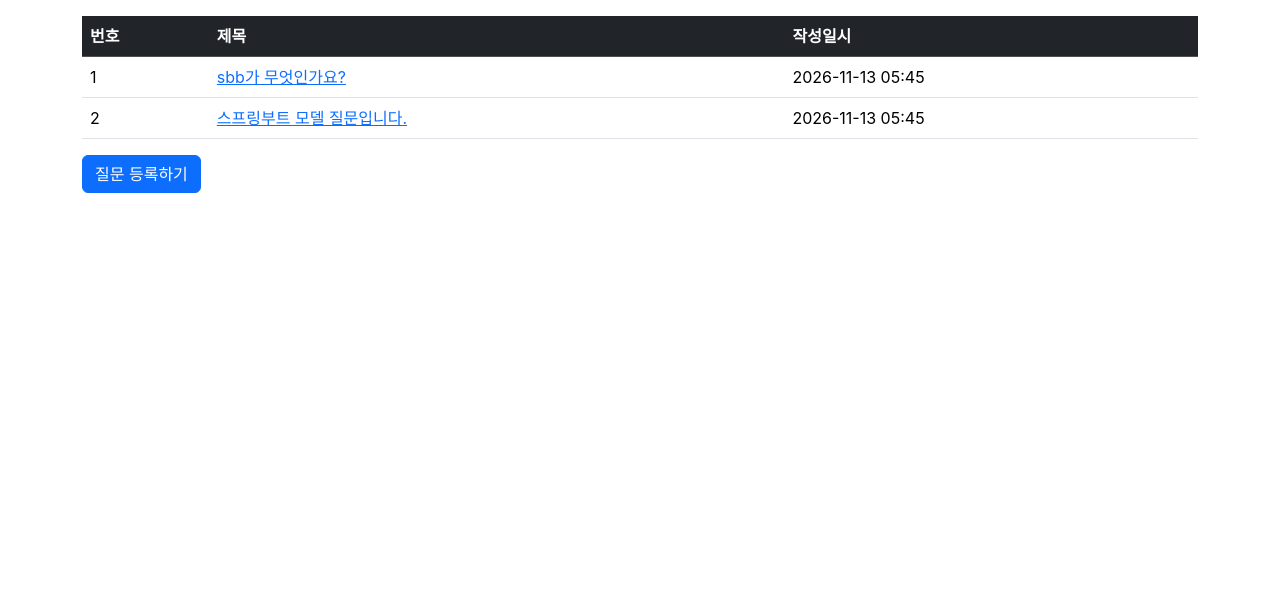
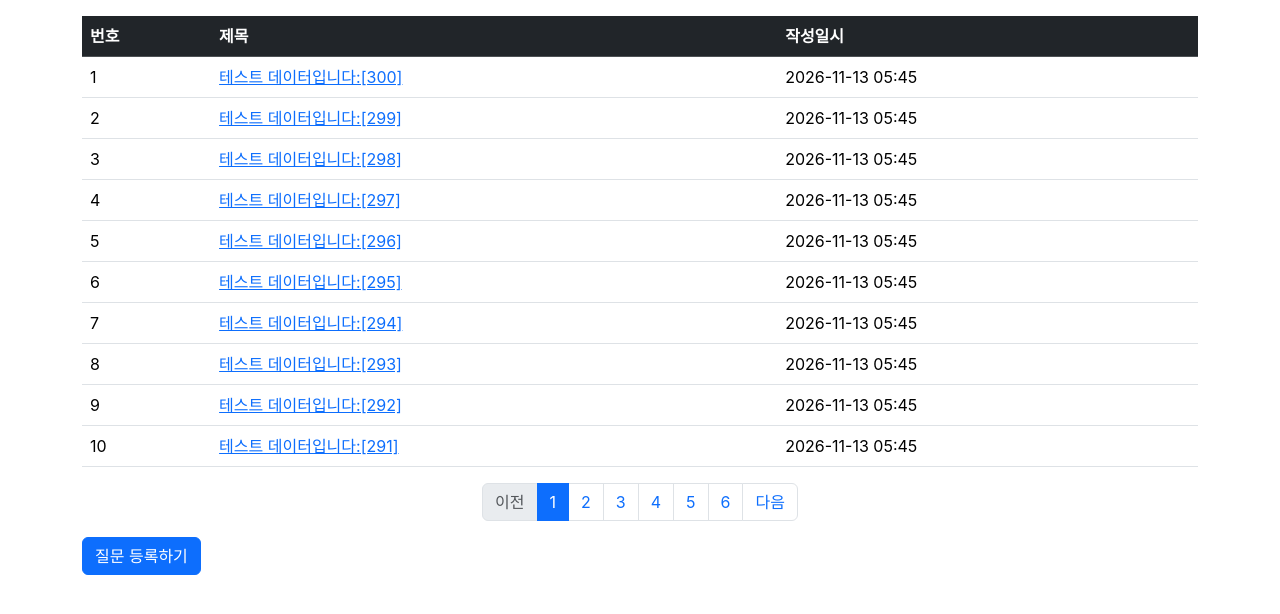
Before and after one commit to codecodecode333/jump-to-spring, a Spring Boot app: page /questions in a window 1280 px wide. Shown: the part 57-671 px from the top of the page. Run offline with Spring Boot 4, Linux system fonts and the light colour scheme; some libraries are stand-ins or nearby versions; some web fonts are replaced.

Commit message:
[022] feat(question): 질문 목록 페이징 (한 페이지 10개, 최신순)
작업 내용:
- QuestionService.getList(page): PageRequest + id 역순 정렬, Page<Question> 반환
- GET /questions?page=N (1부터), 이전/번호/다음 페이지 네비게이션
- BaseInitData.work2(): 개발용 질문 300개
- 페이징 테스트

작업 이유:
- 교재 3-02: 많은 데이터를 필요한 만큼만 조회
- 사용자에게 보이는 번호와 URL을 1부터로 통일
- PK 인덱스를 쓰는 id 역순 정렬
- 테스트가 개발 DB를 바꾸지 않도록 샘플 데이터는 dev 초기 데이터로

검증:
- /questions?page=2 에서 290~281 표시, 페이지 버튼 활성화
- ./gradlew test 25건 통과

Refs: JSB 3-02

Co-Authored-By: Claude Opus 5.5 <noreply@anthropic.com>

```diff
--- a/src/main/java/com/mysite/sbb/domain/question/question/controller/QuestionController.java
+++ b/src/main/java/com/mysite/sbb/domain/question/question/controller/QuestionController.java
@@ -7,6 +7,7 @@ import jakarta.validation.Valid;
 import jakarta.validation.constraints.NotBlank;
 import jakarta.validation.constraints.Size;
 import lombok.RequiredArgsConstructor;
+import org.springframework.data.domain.Page;
 import org.springframework.stereotype.Controller;
 import org.springframework.ui.Model;
 import org.springframework.validation.BindingResult;
@@ -15,8 +16,7 @@ import org.springframework.web.bind.annotation.ModelAttribute;
 import org.springframework.web.bind.annotation.PathVariable;
 import org.springframework.web.bind.annotation.PostMapping;
 import org.springframework.web.bind.annotation.RequestMapping;
-
-import java.util.List;
+import org.springframework.web.bind.annotation.RequestParam;
 
 @Controller
 @RequestMapping("/questions") // 이 컨트롤러의 모든 URL 앞에 /questions 가 붙는다
@@ -26,9 +26,14 @@ public class QuestionController {
 
     // GET /questions (교재: GET /question/list)
     @GetMapping
-    public String list(Model model) {
-        List<Question> questions = questionService.getList();
-        model.addAttribute("questions", questions); // 템플릿에서 ${questions} 로 사용
+    // 교재는 ?page=0 이 첫 페이지. 개선: 사용자에게 보이는 번호와 같게 ?page=1 이 첫 페이지
+    public String list(
+            @RequestParam(defaultValue = "1") int page,
+            Model model
+    ) {
+        int pageIndex = Math.max(page, 1) - 1; // 0 이하가 들어와도 첫 페이지로
+        Page<Question> paging = questionService.getList(pageIndex);
+        model.addAttribute("paging", paging); // 템플릿에서 ${paging} 로 사용
         return "question/question/list"; // templates/question/question/list.html
     }
 
--- a/src/main/resources/templates/question/question/list.html
+++ b/src/main/resources/templates/question/question/list.html
@@ -16,7 +16,7 @@
         </tr>
         </thead>
         <tbody>
-        <tr th:each="question, loop : ${questions}">
+        <tr th:each="question, loop : ${paging}">
             <td th:text="${loop.count}"></td>
             <td>
                 <a th:href="@{|/questions/${question.id}|}" th:text="${question.subject}"></a>
@@ -25,6 +25,24 @@
         </tr>
         </tbody>
     </table>
+
+    <!-- 페이징: paging.number 는 0부터, 화면/URL 은 1부터 -->
+    <nav th:if="${!paging.isEmpty()}">
+        <ul class="pagination justify-content-center">
+            <li class="page-item" th:classappend="${!paging.hasPrevious} ? 'disabled'">
+                <a class="page-link" th:href="@{/questions(page=${paging.number})}">이전</a>
+            </li>
+            <!-- 현재 페이지 앞뒤 5개만 표시 -->
+            <li th:each="page : ${#numbers.sequence(1, paging.totalPages)}"
+                th:if="${page >= paging.number + 1 - 5 and page <= paging.number + 1 + 5}"
+                th:classappend="${page == paging.number + 1} ? 'active'" class="page-item">
+                <a th:text="${page}" class="page-link" th:href="@{/questions(page=${page})}"></a>
+            </li>
+            <li class="page-item" th:classappend="${!paging.hasNext} ? 'disabled'">
+                <a class="page-link" th:href="@{/questions(page=${paging.number + 2})}">다음</a>
+            </li>
+        </ul>
+    </nav>
     <a th:href="@{/questions/write}" class="btn btn-primary">질문 등록하기</a>
 </div>
 </body>
```
Also changed, not shown: src/main/java/com/mysite/sbb/domain/question/question/service/QuestionService.java (+11 -4 lines), src/main/java/com/mysite/sbb/global/initData/BaseInitData.java (+14 -1 lines), README.md, 1 other file.
